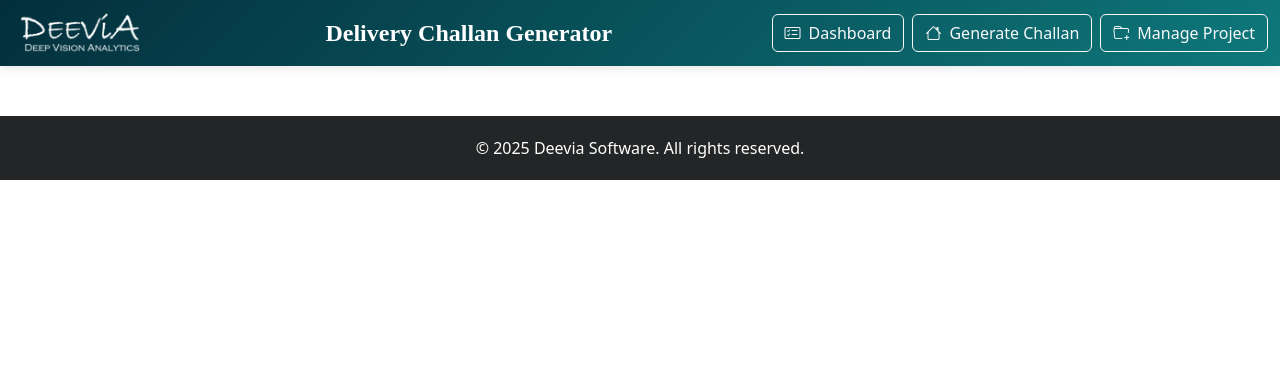
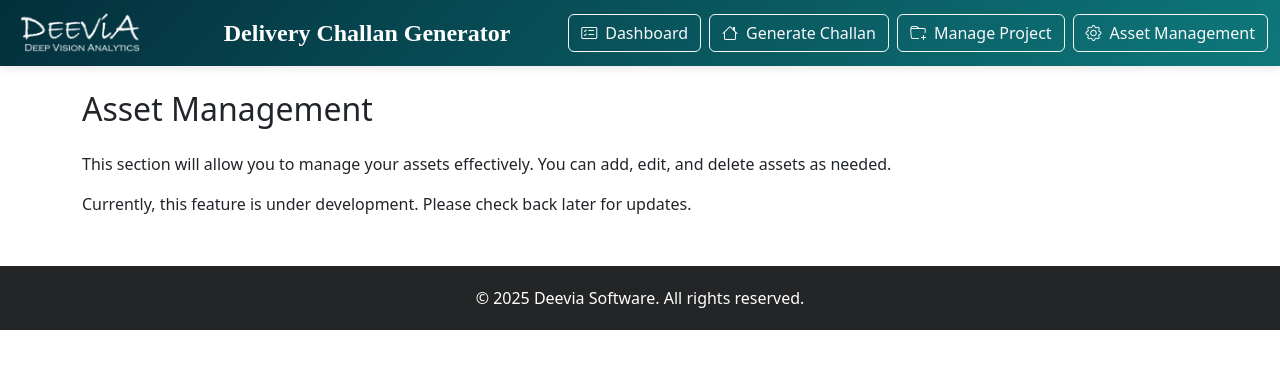
Before and after one commit to vishwakarmasachin68/DC_Final, a React (Create React App) app: page /AssetManagement in a window 1280 px wide. Shown: the top 368 px of the page. Built offline with nearby package versions, Linux system fonts and the light colour scheme; no server answers.

Commit message:
Added New Asset Management Page and need to Add Functionality

```diff
--- a/src/App.js
+++ b/src/App.js
@@ -6,6 +6,7 @@ import ProjectForm from "./components/ProjectForm";
 import "bootstrap/dist/css/bootstrap.min.css";
 import Navbar from "./components/Navbar";
 import Footer from "./components/Footer";
+import AssetManagement from "./components/AssetManagement";
 
 function App() {
   const [savedChallans, setSavedChallans] = useState([]);
@@ -27,10 +28,12 @@ function App() {
             }
           />
           <Route path="/Projects" element={<ProjectForm />} />
+          <Route path="/AssetManagement" element={<AssetManagement />} />
         </Routes>
       </div>
       <Footer />
     </div>
   );
 }
+
 export default App;
--- /dev/null
+++ b/src/components/AssetManagement.js
@@ -0,0 +1,21 @@
+// AssetManagement.js
+import React from "react";
+import { Container } from "react-bootstrap";
+
+const AssetManagement = () => {
+  return (
+    <Container className="mt-4">
+      <h2 className="mb-4">Asset Management</h2>
+      <p>
+        This section will allow you to manage your assets effectively. You can
+        add, edit, and delete assets as needed.
+      </p>
+      <p>
+        Currently, this feature is under development. Please check back later
+        for updates.
+      </p>
+    </Container>
+  );
+};
+
+export default AssetManagement;
--- a/src/components/DataView.js
+++ b/src/components/DataView.js
@@ -850,7 +850,10 @@ const DataView = () => {
                                 <Card.Body>
                                   {loading ? (
                                     <div className="text-center py-4">
-                                      <Spinner animation="border" style={{ color: "#085f79ff" }} />
+                                      <Spinner
+                                        animation="border"
+                                        style={{ color: "#085f79ff" }}
+                                      />
                                     </div>
                                   ) : (
                                     <Chart
--- a/src/components/Navbar.js
+++ b/src/components/Navbar.js
@@ -37,7 +37,6 @@ const Navbar = () => {
           </span>
         </div>
 
-        {/* Desktop Navigation - shows on lg screens and up */}
         <div className="d-none d-lg-flex ms-auto">
           <div className="d-flex gap-2">
             <Button
@@ -63,6 +62,14 @@ const Navbar = () => {
               className="d-flex align-items-center"
             >
               <i className="bi bi-folder-plus me-2"></i>Manage Project
+            </Button>
+            <Button
+              as={Link}
+              to="/AssetManagement"
+              variant="outline-light"
+              className="d-flex align-items-center"
+            >
+              <i className="bi bi-gear me-2"></i>Asset Management
             </Button>
           </div>
         </div>
--- a/src/components/ProjectForm.js
+++ b/src/components/ProjectForm.js
@@ -307,7 +307,6 @@ const ProjectForm = ({ onProjectUpdate }) => {
       <div className="page-header mb-4">
         <h2>Project Management</h2>
       </div>
-
       {error && (
         <Alert variant="danger" dismissible onClose={() => setError(null)}>
           {error}
```
